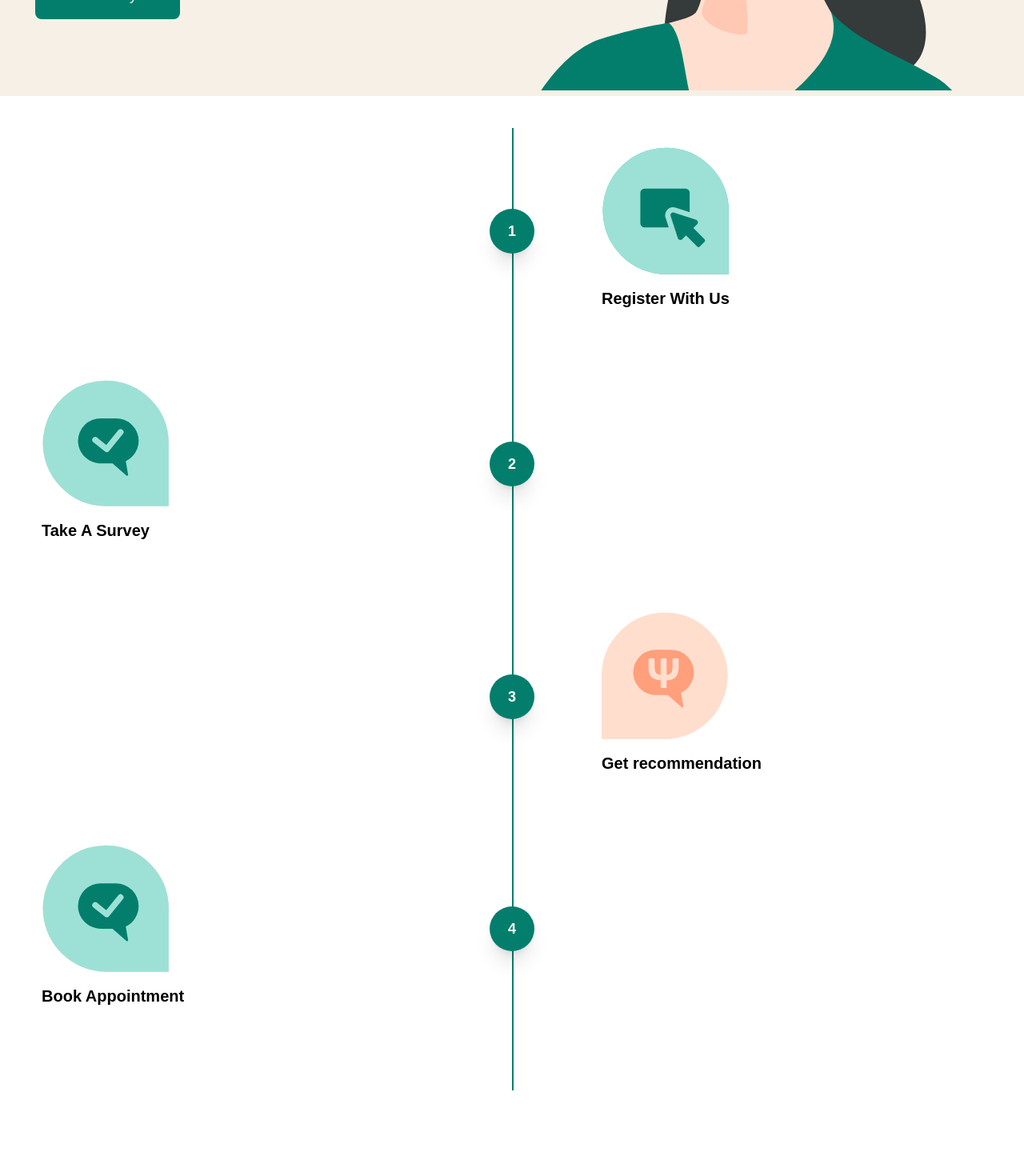
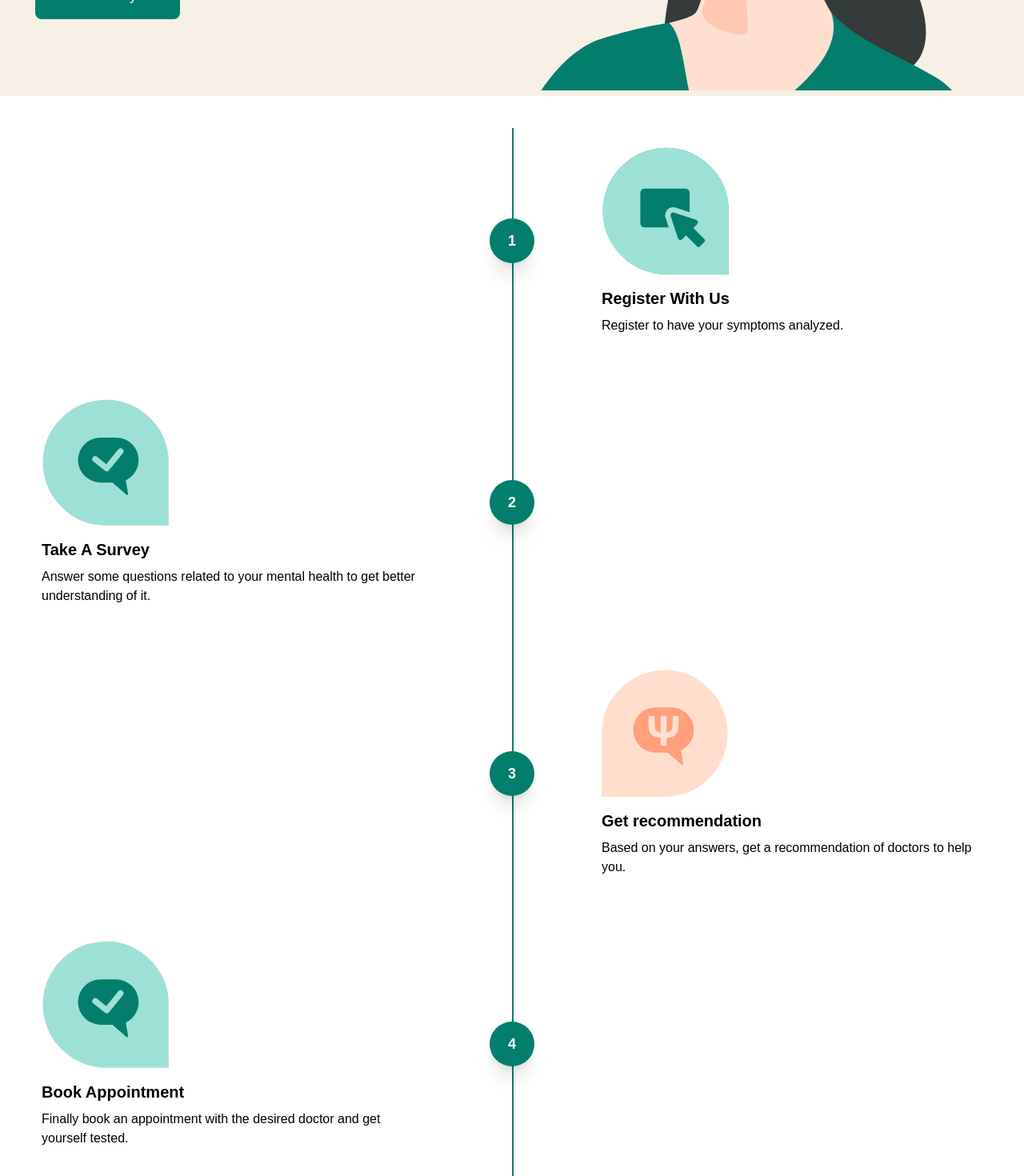
Before and after one commit to SunilKumarSharma129/mudita-1, a React (Create React App) app: page / in a window 1280 px wide. Shown: the part 460-1930 px from the top of the page at 80% size. Before the commit the page ends 1823 px from the top, so only its background shows below. Built offline with nearby package versions, Linux system fonts and the light colour scheme; no server answers.

Commit message:
changes made in roadmap

```diff
--- a/src/components/homepage/Roadmap.js
+++ b/src/components/homepage/Roadmap.js
@@ -20,6 +20,7 @@ const Roadmap = () => {
               <h3 className="mb-2 md:mt-4 lg:mt-4 xl:mt-4 2xl:mt-4 font-bold text-sm lg:text-xl xl:text-xl 2xl:text-xl md:text-xl">
                 Register With Us
               </h3>
+              <p>Register to have your symptoms analyzed.</p>
             </div>
           </div>
 
@@ -37,6 +38,7 @@ const Roadmap = () => {
               <h3 className="mb-2 md:mt-4 lg:mt-4 xl:mt-4 2xl:mt-4 font-bold text-sm lg:text-xl xl:text-xl 2xl:text-xl md:text-xl">
                 Take A Survey
               </h3>
+              <p>Answer some questions related to your mental health to get better understanding of it.</p>
             </div>
           </div>
 
@@ -54,6 +56,7 @@ const Roadmap = () => {
               <h3 className="mb-2 md:mt-4 lg:mt-4 xl:mt-4 2xl:mt-4 font-bold text-sm lg:text-xl xl:text-xl 2xl:text-xl md:text-xl">
                 Get recommendation
               </h3>
+              <p>Based on your answers, get a recommendation of doctors to help you.</p>
             </div>
           </div>
 
@@ -71,6 +74,7 @@ const Roadmap = () => {
               <h3 className="mb-2 md:mt-4 lg:mt-4 xl:mt-4 2xl:mt-4 font-bold text-sm lg:text-xl xl:text-xl 2xl:text-xl md:text-xl">
                 Book Appointment
               </h3>
+              <p>Finally book an appointment with the desired doctor and get yourself tested.</p>
             </div>
           </div>
         </div>
--- a/tailwind.config.js
+++ b/tailwind.config.js
@@ -12,7 +12,8 @@ module.exports = {
       'new-green': '#9bd59e',
       'hover-green': '#325343',
       'plum': '#f7f0e6',
-      'snow': '#fffcf6'
+      'snow': '#fffcf6',
+      'yellow': '#e3a008'
     },
   },
   plugins: [],
```
